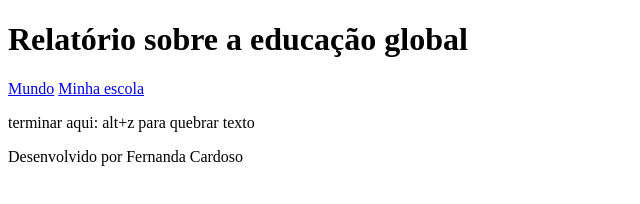
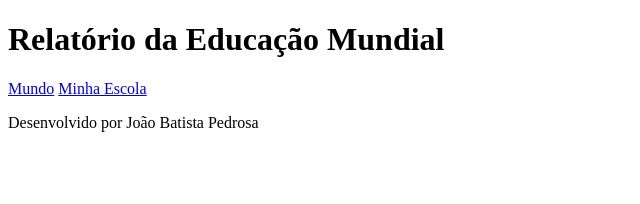
Before and after one commit to ProFernanda/ciencias_de_dados, a plain HTML site: page index.html in a window 1280 px wide. Shown: the whole page, without its empty margins (0-640 px from the left). Drawn offline with Linux system fonts and the light colour scheme.

Commit message:
atualizei

```diff
--- a/index.html
+++ b/index.html
@@ -3,27 +3,32 @@
 <head>
     <meta charset="UTF-8">
     <meta name="viewport" content="width=device-width, initial-scale=1.0">
-    <title>Dados globais sobre educação</title>
+    <title>Educação</title>
+
+
 </head>
 <body>
     <header>
-        <h1>Relatório sobre a educação global</h1>
+        <h1>Relatório da Educação Mundial</h1>
         <nav>
             <a href="index.html">Mundo</a>
-            <a href="#">Minha escola</a>
+            <a href="#">Minha Escola</a>
         </nav>
     </header>
     <main class="graficos-section">
         <section id="graficos-container" class="graficos-container">
-            <p class="graficos-container__texto">
-                <!-- OIII -->
-                 terminar aqui:
-                 alt+z para quebrar texto
-            </p>
+           <!--<p class="graficos-container__texto">
+
+                Você sabia que o total total de pessoas no mundo é de 8 bilhões de pessoas e que o  total de pessoas com acesso à educação é de 6 bilhões? O tempo médio gasto por dia estudando é de 4 horas e o total de pessoas com educação superior é de 1 bilhão e meio.  Será que esses dados apontam para uma realidade de um mundo esclarecido e com facilidade de acesso à Educação?
+
+            </p> -->
         </section>
     </main>
     <footer>
-        <p>Desenvolvido por Fernanda Cardoso</p>
+        <p>Desenvolvido por João Batista Pedrosa</p>
     </footer>
+    <script type="module" src="graficos/informacoesGlobais.js"></script>
+
+
 </body>
 </html>
```
Also changed, not shown: style.css (added).
